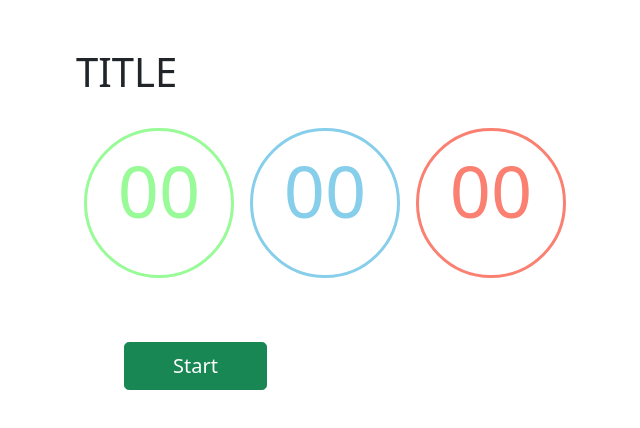
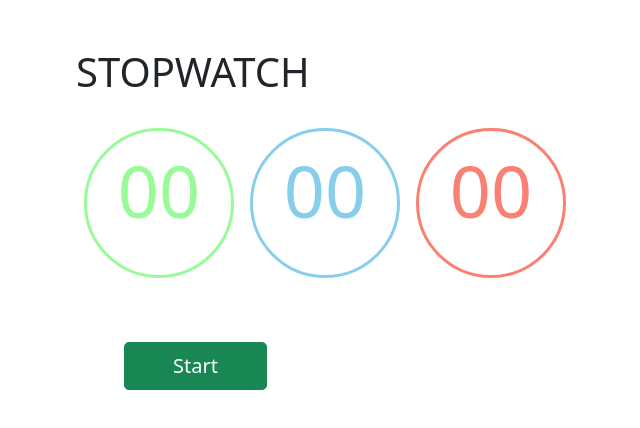
Before and after one commit to naimahassan43/react-stopwatch, a React (Create React App) app: page / in a window 1280 px wide. Shown: the top 428 px of the page, without its empty margins (196-836 px from the left). Built offline with nearby package versions, Linux system fonts and the light colour scheme.

Commit message:
Some editing

```diff
--- a/src/Components/Title/Title.js
+++ b/src/Components/Title/Title.js
@@ -5,7 +5,7 @@ class Title extends Component {
   constructor(props) {
     super(props);
     this.state = {
-      title: "title",
+      title: "stopwatch",
       isInput: false,
     };
   }
```
